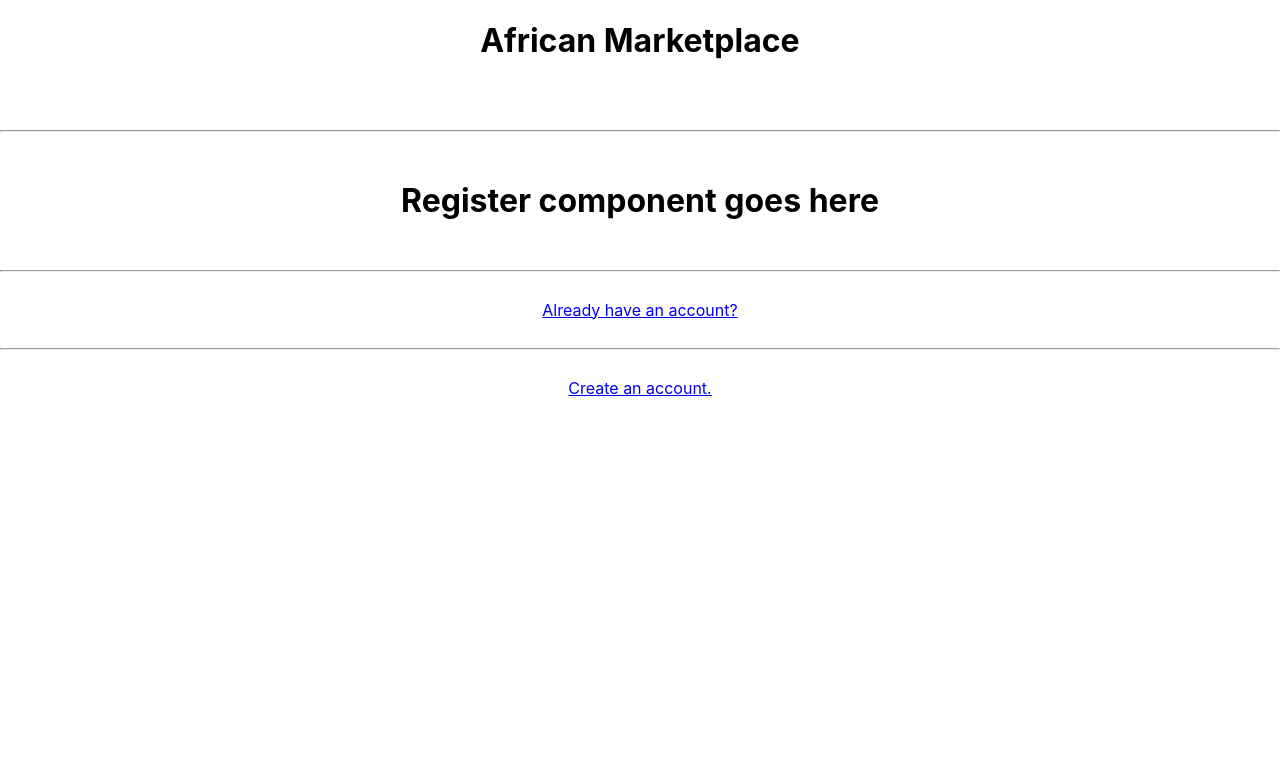
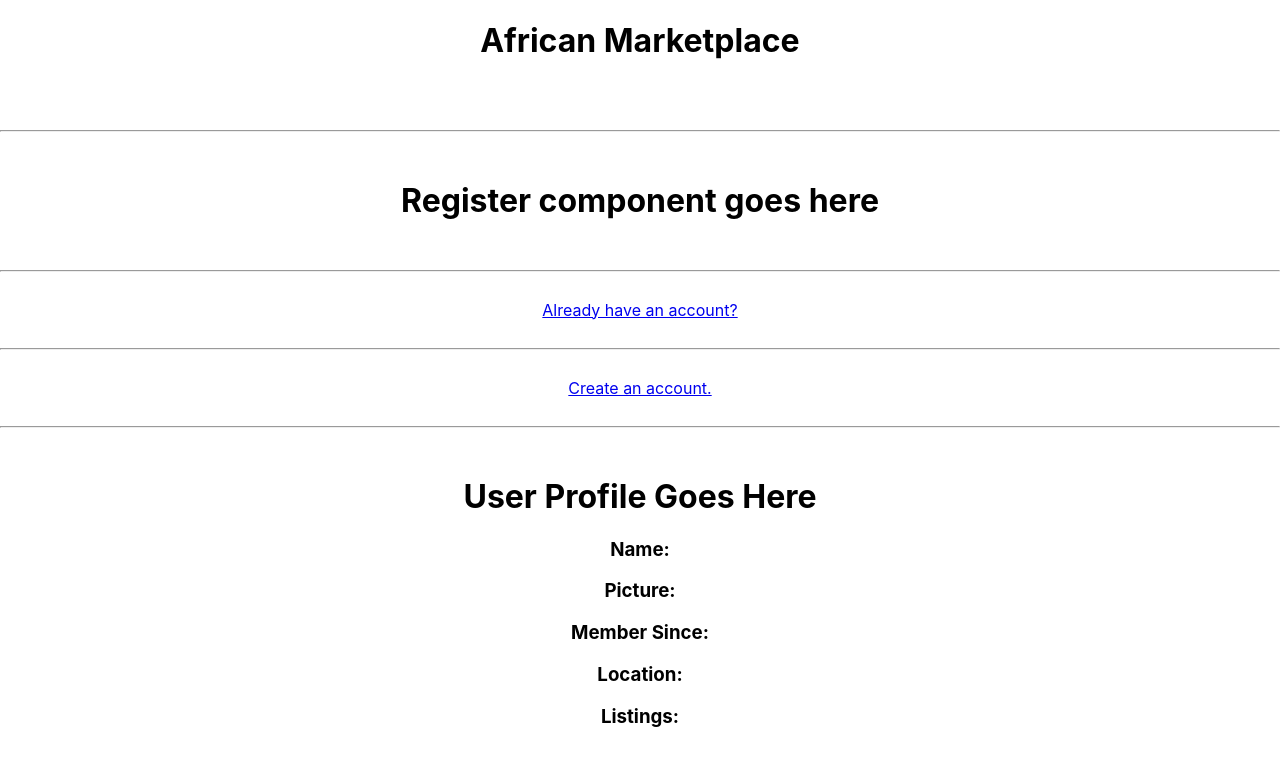
Before and after one commit to African-Marketplace-729/frontend, a React (Create React App) app: page / in a window 1280 px wide. Shown: the top 766 px of the page. Built offline with nearby package versions, Linux system fonts and the light colour scheme.

Commit message:
profile scaffold

```diff
--- a/src/App.js
+++ b/src/App.js
@@ -4,6 +4,7 @@ import {PrivateRoute} from './utils/PrivateRoute';
 
 import Register from './components/Register';
 import Signin from './components/Signin';
+import UserProfile from './components/UserProfile';
 import './App.css';
 
 function App() {
@@ -27,6 +28,10 @@ function App() {
       <Link to='/signin'>Already have an account?</Link>
       <br/><br/><hr/><br/>
       <Link to='/register'>Create an account.</Link>
+      <br/><br/><hr/><br/>
+      {/* User Profile will live somewhere else. */}
+      {/* But so it's visible, it is here        */}
+      <UserProfile />
     </div>
   );
 }
--- /dev/null
+++ b/src/components/UserProfile.js
@@ -0,0 +1,18 @@
+import React from 'react';
+
+export default function UserProfile(){
+
+
+    return (
+        <div className='profile-container'>
+            <h1> User Profile Goes Here</h1>
+            <div>
+                <h3>Name:</h3>
+                <h3>Picture: </h3>
+                <h3>Member Since: </h3>
+                <h3>Location: </h3>
+                <h3>Listings: </h3>
+            </div>
+        </div>
+    )
+}
```
